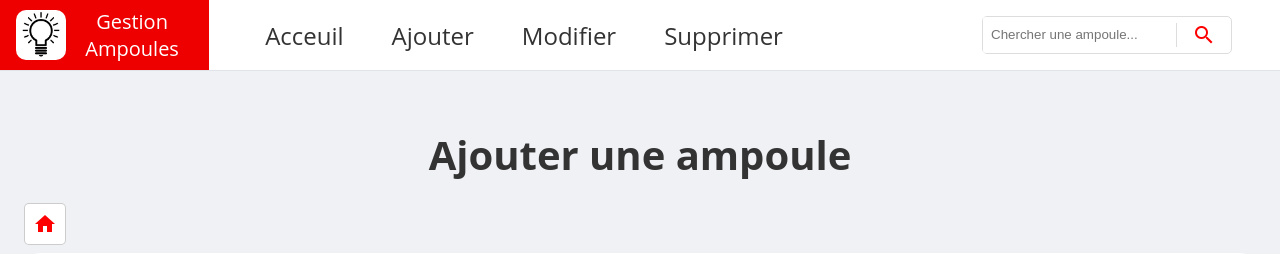
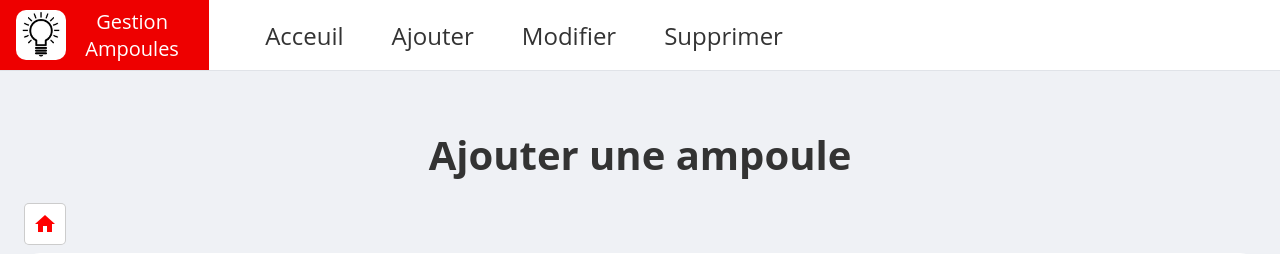
Before and after one commit to Adrien-25/ampoule, a PHP site: page /edit.php in a window 1280 px wide. Shown: the top 254 px of the page. Run offline with PHP 8.4, Linux system fonts and the light colour scheme.

Commit message:
Update - Finition de la page edit.php

```diff
--- a/edit.php
+++ b/edit.php
@@ -39,12 +39,7 @@
                         <li><a href="#">Modifier</a></li>
                         <li><a href="#">Supprimer</a></li>
                     </ul>
-                    <div class="header-search">
-                        <input type="text" class="search-query" placeholder="Chercher une ampoule...">
-                        <a href="#">
-                            <i class="material-icons icon">search</i>
-                        </a>
-                    </div>
+
                 </nav>
             <!--Fin du Header-->
             </header>
@@ -213,7 +208,6 @@
                                 ?>
                                 </select>
 
-
                         </div>
                         <div class="form-group">
                             <label for="puissance">Puissance (en W)</label>
```
